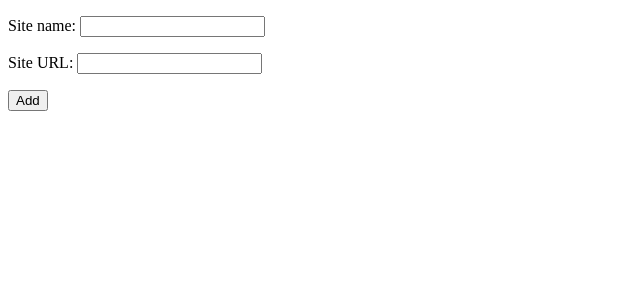
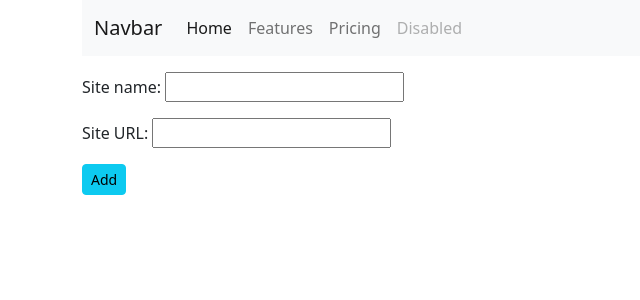
Before and after one commit to lmj7303/django, a Django app: page /bookmark/add/ in a window 1280 px wide. Shown: the top 300 px of the page, without its empty margins (0-640 px from the left). Run offline with Django 4.2, Linux system fonts and the light colour scheme.

Commit message:
django bookmark qpp

```diff
--- a/04_bookmark/bookmark/templates/bookmark/bookmark_confirm_delete.html
+++ b/04_bookmark/bookmark/templates/bookmark/bookmark_confirm_delete.html
@@ -1,3 +1,4 @@
+
 {% extends 'base.html' %}
 {% block title %}confirm delete{% endblock %}
 {% block content %}
--- a/04_bookmark/bookmark/templates/bookmark/bookmark_create.html
+++ b/04_bookmark/bookmark/templates/bookmark/bookmark_create.html
@@ -1,3 +1,4 @@
+
 {% extends 'base.html' %}
 {% block title %}bookmark add{% endblock %}
 {% block content %}
--- a/04_bookmark/bookmark/templates/bookmark/bookmark_detail.html
+++ b/04_bookmark/bookmark/templates/bookmark/bookmark_detail.html
@@ -1,3 +1,4 @@
+
 {% extends 'base.html' %}
 {% block title %}bookmark detail{% endblock %}
 {% block content %}
--- a/04_bookmark/bookmark/templates/bookmark/bookmark_list.html
+++ b/04_bookmark/bookmark/templates/bookmark/bookmark_list.html
@@ -1,3 +1,4 @@
+
 {% extends 'base.html' %}
 {% block title %}bookmark list{% endblock %}
 {% block content %}
--- a/04_bookmark/bookmark/templates/bookmark/bookmark_update.html
+++ b/04_bookmark/bookmark/templates/bookmark/bookmark_update.html
@@ -1,3 +1,4 @@
+
 {% extends 'base.html' %}
 {% block title %}bookmark update{% endblock %}
 {% block content %}
--- a/04_bookmark/config/settings.py
+++ b/04_bookmark/config/settings.py
@@ -113,6 +113,8 @@ USE_TZ = True
 
 STATIC_URL = "static/"
 
+STATICFILES_DIRS=[os.path.join(BASE_DIR,'static')]
+
 # Default primary key field type
 # https://docs.djangoproject.com/en/4.1/ref/settings/#default-auto-field
 
--- /dev/null
+++ b/04_bookmark/static/style.css
@@ -0,0 +1,3 @@
+body{
+    width: 100%;
+}
--- a/04_bookmark/templates/base.html
+++ b/04_bookmark/templates/base.html
@@ -5,9 +5,47 @@
     <meta http-equiv="X-UA-Compatible" content="IE=edge">
     <meta name="viewport" content="width=device-width, initial-scale=1.0">
     <title>{% block title %}{% endblock %}</title>
+    <link href="https://cdn.jsdelivr.net/npm/bootstrap@5.2.2/dist/css/bootstrap.min.css" rel="stylesheet" integrity="sha384-Zenh87qX5JnK2Jl0vWa8Ck2rdkQ2Bzep5IDxbcnCeuOxjzrPF/et3URy9Bv1WTRi" crossorigin="anonymous">
+    {% load static %}
+    <link rel="stylesheet" href="{% static 'style.css' %}">
+    <script src="https://cdn.jsdelivr.net/npm/bootstrap@5.2.2/dist/js/bootstrap.bundle.min.js" integrity="sha384-OERcA2EqjJCMA+/3y+gxIOqMEjwtxJY7qPCqsdltbNJuaOe923+mo//f6V8Qbsw3" crossorigin="anonymous"></script>
+    <script src="https://cdn.jsdelivr.net/npm/@popperjs/core@2.11.6/dist/umd/popper.min.js" integrity="sha384-oBqDVmMz9ATKxIep9tiCxS/Z9fNfEXiDAYTujMAeBAsjFuCZSmKbSSUnQlmh/jp3" crossorigin="anonymous"></script>
+    <script src="https://cdn.jsdelivr.net/npm/bootstrap@5.2.2/dist/js/bootstrap.min.js" integrity="sha384-IDwe1+LCz02ROU9k972gdyvl+AESN10+x7tBKgc9I5HFtuNz0wWnPclzo6p9vxnk" crossorigin="anonymous"></script>
 <body>
-    {% block content %}
+    <div class="container">
+        <nav class="navbar navbar-expand-lg bg-light">
+            <div class="container-fluid">
+              <a class="navbar-brand" href="#">Navbar</a>
+              <button class="navbar-toggler" type="button" data-bs-toggle="collapse" data-bs-target="#navbarNav" aria-controls="navbarNav" aria-expanded="false" aria-label="Toggle navigation">
+                <span class="navbar-toggler-icon"></span>
+              </button>
+              <div class="collapse navbar-collapse" id="navbarNav">
+                <ul class="navbar-nav">
+                  <li class="nav-item">
+                    <a class="nav-link active" aria-current="page" href="#">Home</a>
+                  </li>
+                  <li class="nav-item">
+                    <a class="nav-link" href="#">Features</a>
+                  </li>
+                  <li class="nav-item">
+                    <a class="nav-link" href="#">Pricing</a>
+                  </li>
+                  <li class="nav-item">
+                    <a class="nav-link disabled">Disabled</a>
+                  </li>
+                </ul>
+              </div>
+            </div>
+          </nav>
+          <p/>
+          <div class="row">
+            <div class="col">
+                {% block content %}
 
-    {% endblock %}
+                {% endblock %}
+            </div>
+          </div>
+    </div>
+
 </body>
 </html>
```
Also changed, not shown: 04_bookmark/db.sqlite3.
